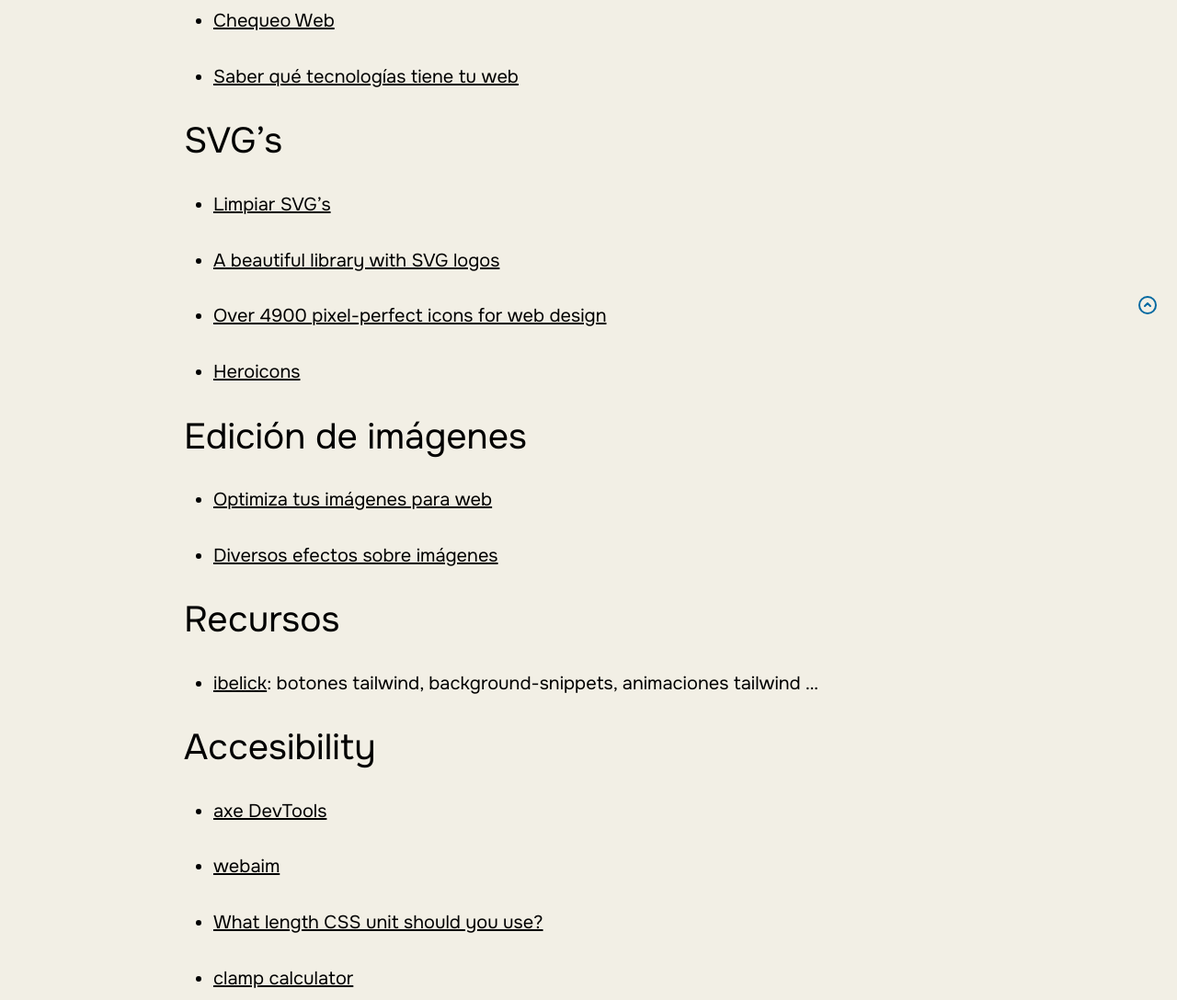
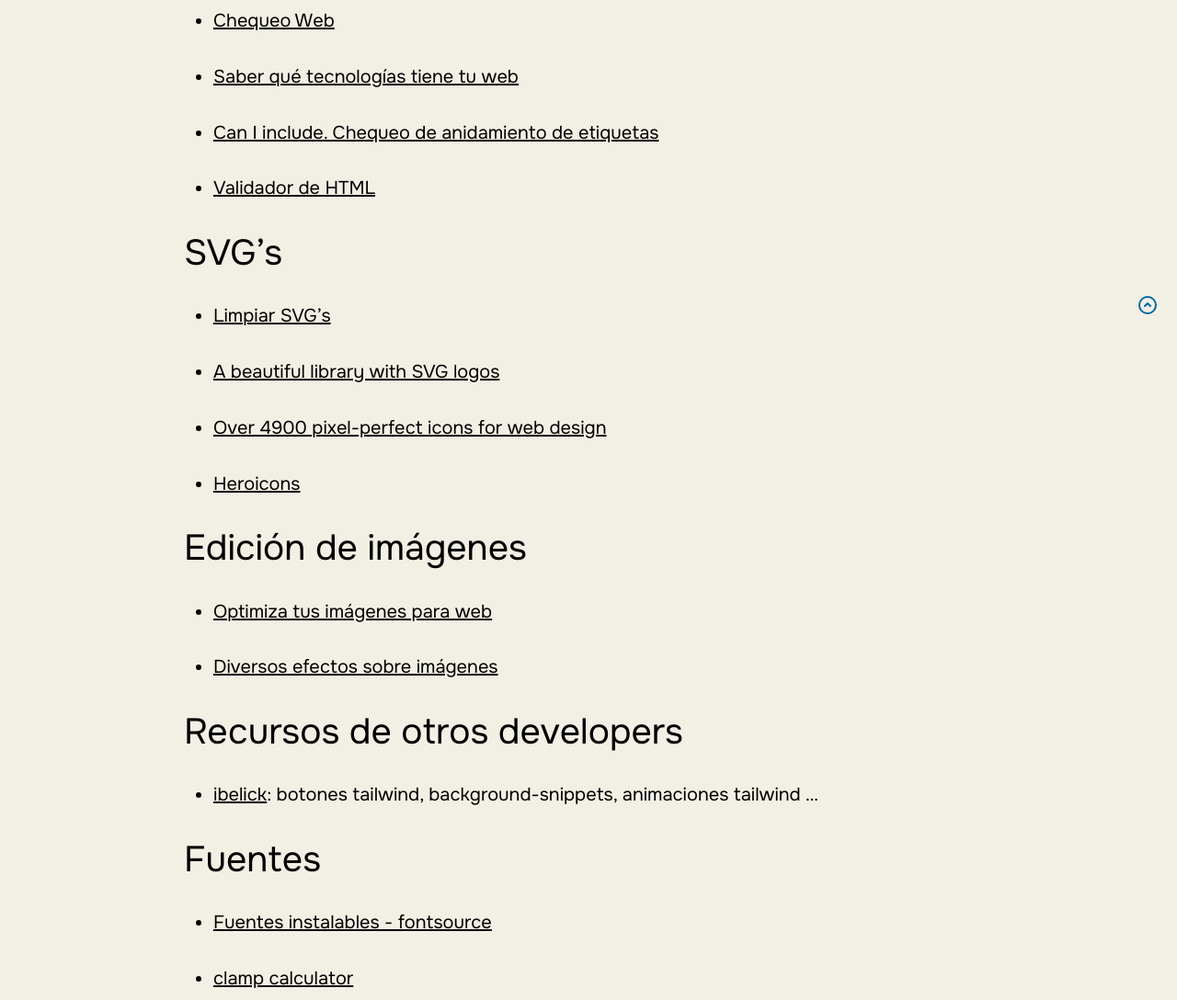
Before and after one commit to webferrol/portfolio-astro, an Astro site: page /posts/resources in a window 1280 px wide. Shown: the part 452-1540 px from the top of the page at 92% size. Built offline with nearby package versions, Linux system fonts and the light colour scheme; Astro itself is replaced by a stand-in of ours.

Commit message:
added page caniinclude in resources.md

```diff
--- a/src/content/posts/resources.md
+++ b/src/content/posts/resources.md
@@ -19,6 +19,8 @@ tags: ['recursos']
 
 - [Chequeo Web](https://web-check.xyz/)
 - [Saber qué tecnologías tiene tu web](https://www.wappalyzer.com/)
+- [Can I include. Chequeo de anidamiento de etiquetas](https://caninclude.glitch.me/)
+- [Validador de HTML](https://validator.w3.org)
 
 ## SVG's
 
@@ -32,9 +34,14 @@ tags: ['recursos']
 - [Optimiza tus imágenes para web](https://squoosh.app/)
 - [Diversos efectos sobre imágenes](https://shots.so/)
 
-## Recursos
+## Recursos de otros developers
 
 - [ibelick](https://www.ibelick.com/): botones tailwind, background-snippets, animaciones tailwind ...
+
+## Fuentes
+
+- [Fuentes instalables - fontsource](https://fontsource.org/)
+- [clamp calculator](https://utopia.fyi/type/calculator/)
 
 ## Accesibility
 
```
